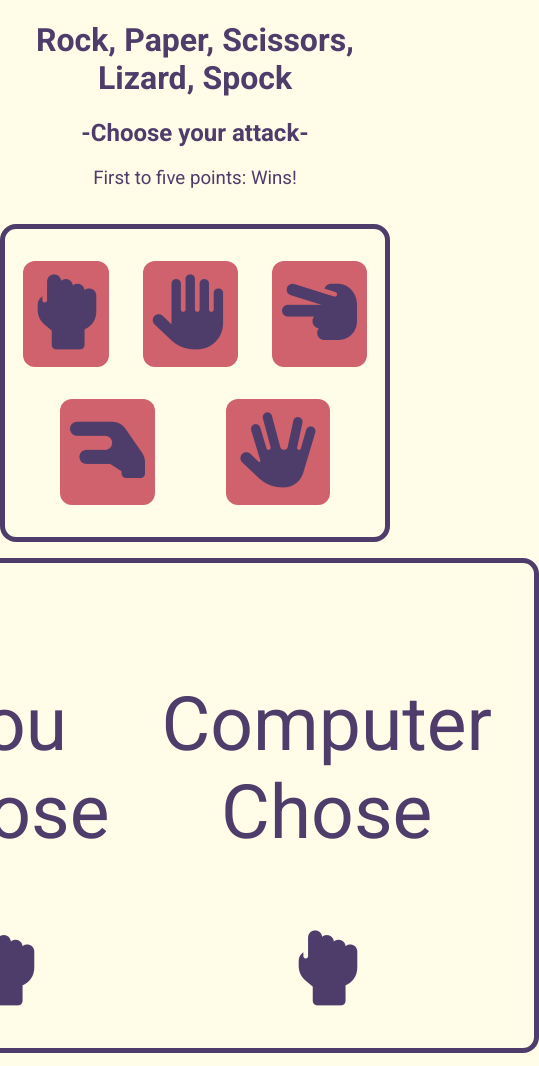
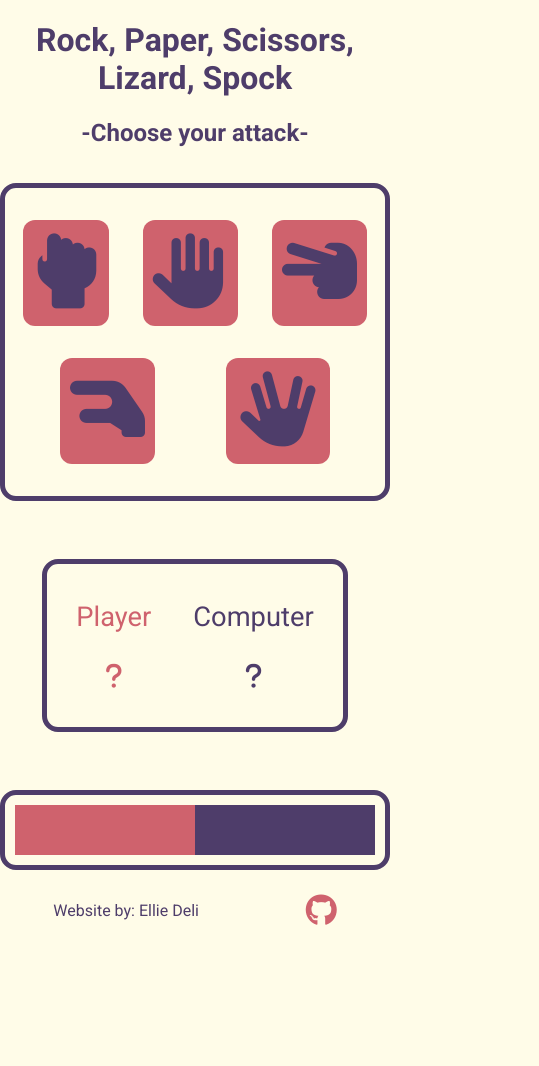
Before and after one commit to elliedeli/rock-paper-scissors, a plain HTML site: page index.html in a window 390 px wide. Shown: the top 1066 px of the page, 539 px wide, since content can reach past the window. After the commit the page ends 930 px from the top, so only its background shows below. Drawn offline with Linux system fonts and the light colour scheme.

Commit message:
improved UI and UI arrangement for mobile devices changed up flexbot spacing and added hover animation for hand options.

```diff
--- a/index.html
+++ b/index.html
@@ -19,7 +19,6 @@
     <div class="heading">
         <h1> Rock, Paper, Scissors, Lizard, Spock</h1>
         <h2>-Choose your attack-</h2>
-        <h3> First to five points: Wins!</h3>
     </div>
     <div class ="options">
         <button type="button"> <i id="rock" class="fa-solid fa-hand-back-fist"></i> </button>
@@ -42,12 +41,17 @@
     </div>
     <div class ="results">
         <div class ="player">
-            <p>You Chose</p>
-            <i class="fa-solid fa-hand-back-fist"></i>
+            <p>Player</p>
+            <i class="fa-solid fa-question"></i>
         </div>
         <div class="cpu">
-            <p>Computer Chose</p>
-            <i class="fa-solid fa-hand-back-fist"></i>
+            <p>Computer</p>
+            <i class="fa-solid fa-question"></i>
+        </div>
+    </div>
+    <div class="score">
+        <div id="scoreProgress">
+            <div id="scoreBar"></div>
         </div>
     </div>
 
--- a/style.css
+++ b/style.css
@@ -3,12 +3,15 @@
     --color: #4e3d6a;
     --accent: #cf626d;
 }
+html, body {
+    min-height: 100vh; /* Set minimum height to 100% of the viewport height */
 
+}
 body
 {
     display: flex;
     flex-direction: column;
-    justify-content: stretch;
+    justify-content: space-evenly;
     font-family: "Roboto", sans-serif;
     font-optical-sizing: auto;
     font-style: normal;
@@ -33,7 +36,9 @@ img
     height:30%;
 }
 
-
+p{
+    margin:0px;
+}
 button
 {
     background-color: var(--accent);
@@ -44,6 +49,12 @@ button
     font-size: 75px;
     padding: 10px;
     border-radius: 12px;
+    position: relative;
+    top: 0;
+    transition: top ease 0.5s;
+}
+button:hover{
+    top: -10px;
 }
 .heading
 {
@@ -67,13 +78,15 @@ button
 .results
 {
     display:flex;
+    flex: 3;
     gap:2em;
     padding:2em;
     justify-content: center;
-    align-self: center;
+    align-items: center;
+    margin: 5vh;
 }
 
-.options, .results, .player, .cpu{
+.options, .results, .player, .cpu, .score{
     border-style: solid;
     border-width: thick;
     border-radius: 1em;
@@ -83,13 +96,37 @@ button
 .player, .cpu{
     display:flex;
     flex-direction: column;
+    flex: 1;
     border-style: solid;
     border: none;
     text-align: center;
     text-decoration: none;
-    font-size: 75px;
+    font-size: 7vw;
+    padding: 5px;
+    margin: 0;
+    border-radius: 12px;
+    gap:30px;
+}
+
+.player
+{
+    color: var(--accent);
+}
+
+.score{
     padding: 10px;
-    border-radius: 12px;
+    margin-bottom: 0.6vh;
+}
+
+#scoreProgress{
+    width: 100%;
+    background-color: var(--color);
+
+}
+#scoreBar{
+    width: 50%;
+    height:50px;
+    background-color: var(--accent);
 }
 .view-image
 {
@@ -119,8 +156,9 @@ button
 {
     display:flex;
     justify-content: space-around;
+    align-items: center;
     font-size:medium;
-    align-items: center;
+
 }
 
 .footer a{
```
